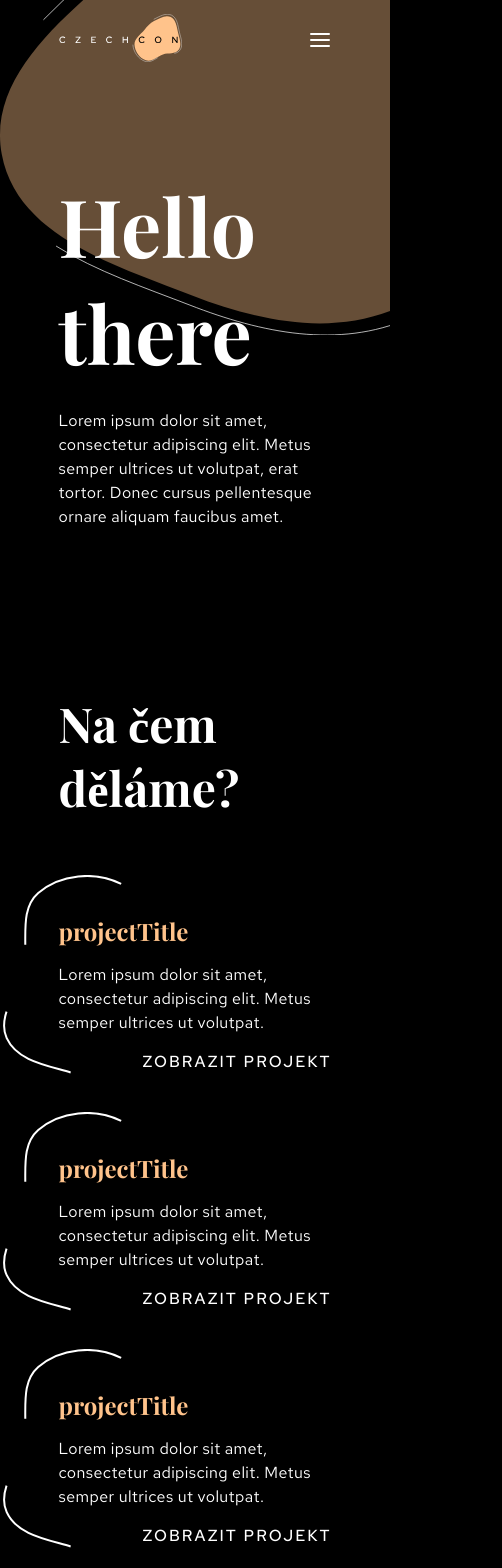
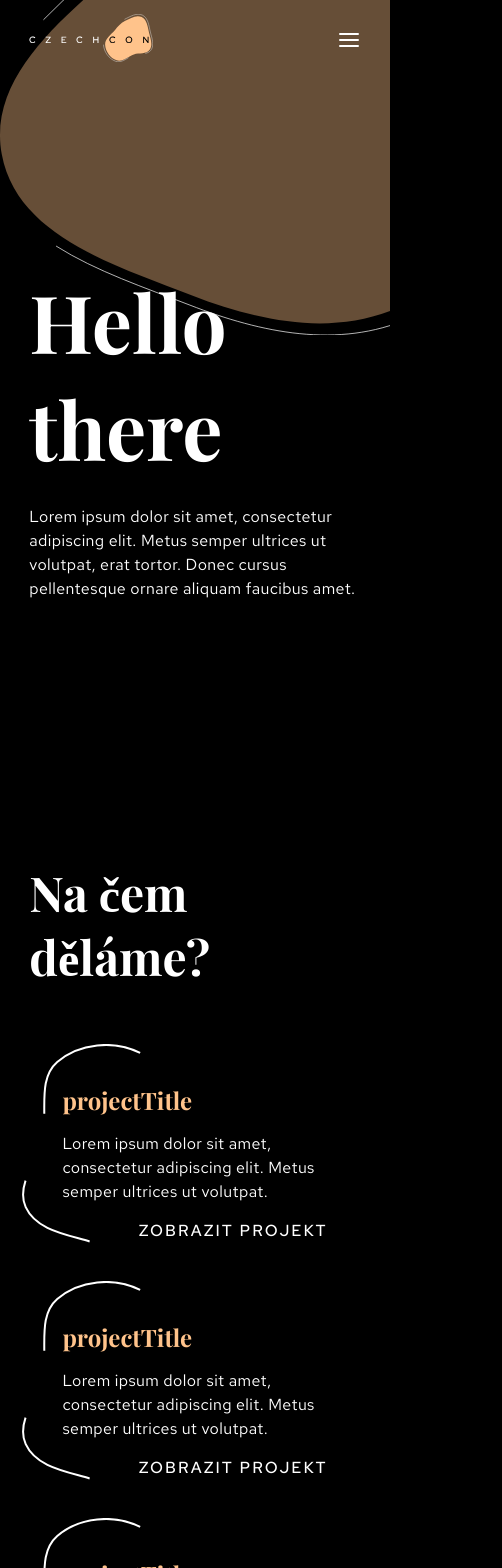
Before and after one commit to alexborecky/czechcon, a Nuxt app: page / in a window 390 px wide. Shown: the top 1568 px of the page, 502 px wide, since content can reach past the window. Built offline with nearby package versions, Linux system fonts and the light colour scheme.

Commit message:
responsive fixes

```diff
--- a/assets/scss/_layouts.scss
+++ b/assets/scss/_layouts.scss
@@ -4,13 +4,22 @@ body {
 
 .hero {
     width: 100%;
-    min-height: 50vh;
+    min-height: 40vh;
+    @media only screen and (max-width: 960px) {
+        min-height: 80vh;
+    }
 }
 
 .container {
     max-width: 1440px;
     width: 70%;
     margin: 0 auto;
+    @media only screen and (max-width: 960px) {
+        width: 80%;
+    }
+    @media only screen and (max-width: 550px) {
+        width: 85%;
+    }
 }
 
 .full-width {
--- a/components/ProjectPreview.vue
+++ b/components/ProjectPreview.vue
@@ -42,7 +42,16 @@
         }
     }
     @media only screen and (max-width: 1500px) {
-        max-width: 360px;
+        max-width: 400px;
+    }
+    @media only screen and (max-width: 1280px) {
+        max-width: 300px;
+    }
+    @media only screen and (max-width: 550px) {
+        max-width: 80%;
+        svg {
+            left: -40px;
+        }
     }
 }
 
--- a/pages/index.vue
+++ b/pages/index.vue
@@ -1,6 +1,6 @@
 <template>
   <div class="hero" id="home">
-    <div class="container">
+    <div class="container flex column">
       <div class="hero value-proposition flex center">
         <img src="@/assets/images/graphic-one.svg" alt="">
         <div class="value">
@@ -41,7 +41,8 @@ export default {
 <style lang="scss" scoped>
 
 .value-proposition {
-  height: 80vh;
+  margin-top: -120px;
+  height: 100vh;
   img {
     position: absolute;
     top: 0;
@@ -52,14 +53,26 @@ export default {
   .value {
     z-index: 1;
   }
+  @media only screen and (max-width: 1060px) {
+      margin-top: 0;
+  }
 }
 
 #projects {
   width: 100%;
+  height: 40vh;
+  @media only screen and (max-width: 960px) {
+      align-items: center;
+      height: auto;
+  }
   .project-list {
     justify-content: space-between;
     flex-wrap: wrap;
     margin-top: 40px;
+    @media only screen and (max-width: 960px) {
+      flex-flow: column;
+      align-items: center;
+    }
   }
 }
 
@@ -70,6 +83,9 @@ export default {
     position: absolute;
     left: 0;
     z-index: 0;
+    @media only screen and (max-width: 650px) {
+      width: 80%;
+    }
   }
   .about-content {
     z-index: 1;
```
